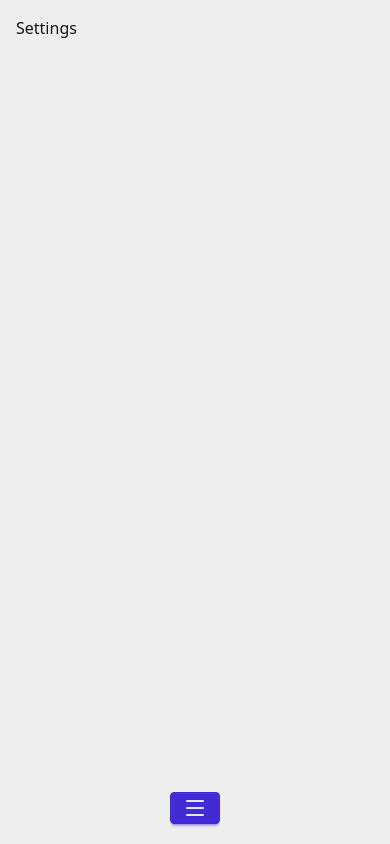
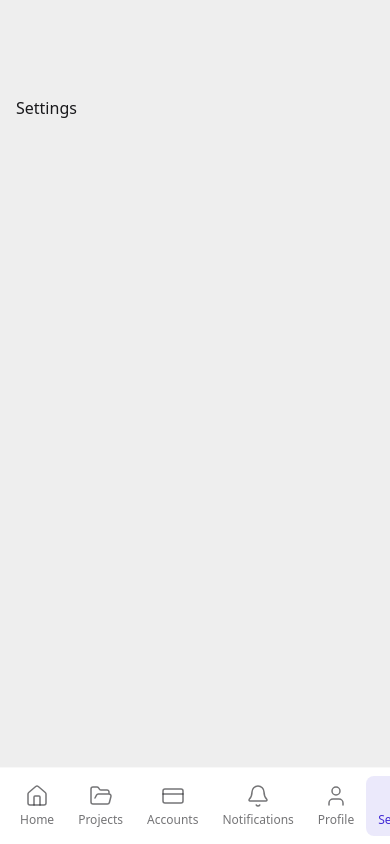
Before and after one commit to SittX/tally-ai, a Next.js app: page /dashboard/settings in a window 390 px wide. Built offline with nearby package versions, Linux system fonts and the light colour scheme.

Commit message:
feat: implement mobile sticky footer sidebar for dashboard
Design mobile-targeted sticky footer with responsive navigation and top bar.

Co-authored-by: SittX <101943646+SittX@users.noreply.github.com>

```diff
--- a/app/dashboard/_components/DashboardNav.tsx
+++ b/app/dashboard/_components/DashboardNav.tsx
@@ -1,35 +1,85 @@
 "use client";
 import menus, { TMenu } from "@/lib/menus.config";
-import { MenuIcon, XIcon } from "lucide-react";
 import Link from "next/link";
-import { useState } from "react";
+import { usePathname } from "next/navigation";
 
 export default function DashboardNav() {
-  const [isOpen, setIsOpen] = useState(false);
+  const pathname = usePathname();
+
+  const isActive = (href: string) => {
+    if (href === "/dashboard" && pathname === "/dashboard") return true;
+    if (href !== "/dashboard" && pathname.startsWith(href)) return true;
+    return false;
+  };
+
+  const sortedMenus = [...menus].sort((a, b) => a.order - b.order);
 
   return (
-    <nav className="w-screen z-10 absolute bottom-5">
-      <div className="flex items-center justify-center max-w-xl mx-auto">
-        <button
-          className="btn btn-primary btn-sm"
-          onClick={() => setIsOpen((prev) => !prev)}
-        >
-          {isOpen ? (
-            <XIcon size={24} className="transition-transform" />
-          ) : (
-            <MenuIcon size={24} className="transition-transform" />
-          )}
-        </button>
-      </div>
-      {isOpen && (
-        <ul className="menu menu-lg bg-base-200 absolute mx-auto w-full rounded-md bottom-14 shadow-sm">
-          {menus.map((menu: TMenu) => (
-            <li key={menu.name}>
-              <Link href={menu.herf}>{menu.name}</Link>
-            </li>
-          ))}
-        </ul>
-      )}
-    </nav>
+    <>
+      {/* Sticky Footer Navigation - Mobile Optimized */}
+      <nav className="fixed bottom-0 left-0 right-0 z-40 bg-base-100 border-t border-base-200 md:hidden">
+        <div className="flex items-center justify-around gap-0 px-2 py-2">
+          {sortedMenus.map((menu: TMenu) => {
+            const Icon = menu.icon;
+            const active = isActive(menu.herf);
+            return (
+              <Link
+                key={menu.name}
+                href={menu.herf}
+                className={`flex flex-col items-center gap-1 px-3 py-2 rounded-lg transition-colors min-w-fit ${
+                  active
+                    ? "text-primary bg-primary/10"
+                    : "text-base-content/60 hover:text-base-content hover:bg-base-200"
+                }`}
+                title={menu.name}
+              >
+                <Icon size={24} strokeWidth={1.5} />
+                <span className="text-xs font-medium">{menu.name}</span>
+                {menu.badge && (
+                  <span className="badge badge-xs badge-primary">
+                    {menu.badge}
+                  </span>
+                )}
+              </Link>
+            );
+          })}
+        </div>
+      </nav>
+
+      {/* Desktop Navigation - Hidden on Mobile */}
+      <nav className="hidden md:flex sticky top-0 z-40 bg-base-100 border-b border-base-200">
+        <div className="w-full px-6 py-4 flex items-center gap-2">
+          <h1 className="text-xl font-bold mr-auto">Dashboard</h1>
+          <div className="flex items-center gap-2">
+            {sortedMenus.map((menu: TMenu) => {
+              const Icon = menu.icon;
+              const active = isActive(menu.herf);
+              return (
+                <Link
+                  key={menu.name}
+                  href={menu.herf}
+                  className={`flex items-center gap-2 px-4 py-2 rounded-lg transition-colors ${
+                    active
+                      ? "text-primary bg-primary/10"
+                      : "text-base-content/60 hover:text-base-content hover:bg-base-200"
+                  }`}
+                >
+                  <Icon size={18} strokeWidth={1.5} />
+                  <span className="text-sm font-medium">{menu.name}</span>
+                  {menu.badge && (
+                    <span className="badge badge-xs badge-primary">
+                      {menu.badge}
+                    </span>
+                  )}
+                </Link>
+              );
+            })}
+          </div>
+        </div>
+      </nav>
+
+      {/* Spacer for Mobile - Prevents content overlap with fixed footer */}
+      <div className="h-20 md:hidden" />
+    </>
   );
 }
--- a/app/dashboard/layout.tsx
+++ b/app/dashboard/layout.tsx
@@ -14,11 +14,11 @@ const geistMono = Geist_Mono({
 });
 
 export const metadata: Metadata = {
-  title: "Create Next App",
-  description: "Generated by create next app",
+  title: "Dashboard",
+  description: "Manage your accounts and settings",
 };
 
-export default function RootLayout({
+export default function DashboardLayout({
   children,
 }: Readonly<{
   children: React.ReactNode;
@@ -28,10 +28,12 @@ export default function RootLayout({
       <body
         className={`${geistSans.variable} ${geistMono.variable} antialiased`}
       >
-        <main className="min-h-screen bg-base-300">
+        <div className="min-h-screen bg-base-300 flex flex-col md:flex-row">
           <DashboardNav />
-          <div className="p-4">{children}</div>
-        </main>
+          <main className="flex-1 w-full md:overflow-y-auto">
+            <div className="p-4">{children}</div>
+          </main>
+        </div>
       </body>
     </html>
   );
--- a/lib/menus.config.ts
+++ b/lib/menus.config.ts
@@ -1,19 +1,57 @@
+import {
+  Home,
+  FolderOpen,
+  Settings,
+  User,
+  CreditCard,
+  Bell,
+  LucideIcon,
+} from "lucide-react";
+
 export type TMenu = {
   name: string;
   herf: string;
+  icon: LucideIcon;
   order: number;
+  badge?: string;
 };
 
 const menus: TMenu[] = [
   {
     name: "Home",
-    herf: "/",
+    herf: "/dashboard",
+    icon: Home,
     order: 0,
+  },
+  {
+    name: "Projects",
+    herf: "/dashboard/projects",
+    icon: FolderOpen,
+    order: 1,
+  },
+  {
+    name: "Accounts",
+    herf: "/dashboard/accounts",
+    icon: CreditCard,
+    order: 2,
+  },
+  {
+    name: "Notifications",
+    herf: "/dashboard/notifications",
+    icon: Bell,
+    order: 3,
+  },
+  {
+    name: "Profile",
+    herf: "/dashboard/profile",
+    icon: User,
+    order: 4,
   },
   {
     name: "Settings",
     herf: "/dashboard/settings",
-    order: 1,
+    icon: Settings,
+    order: 5,
   },
 ];
 
```
